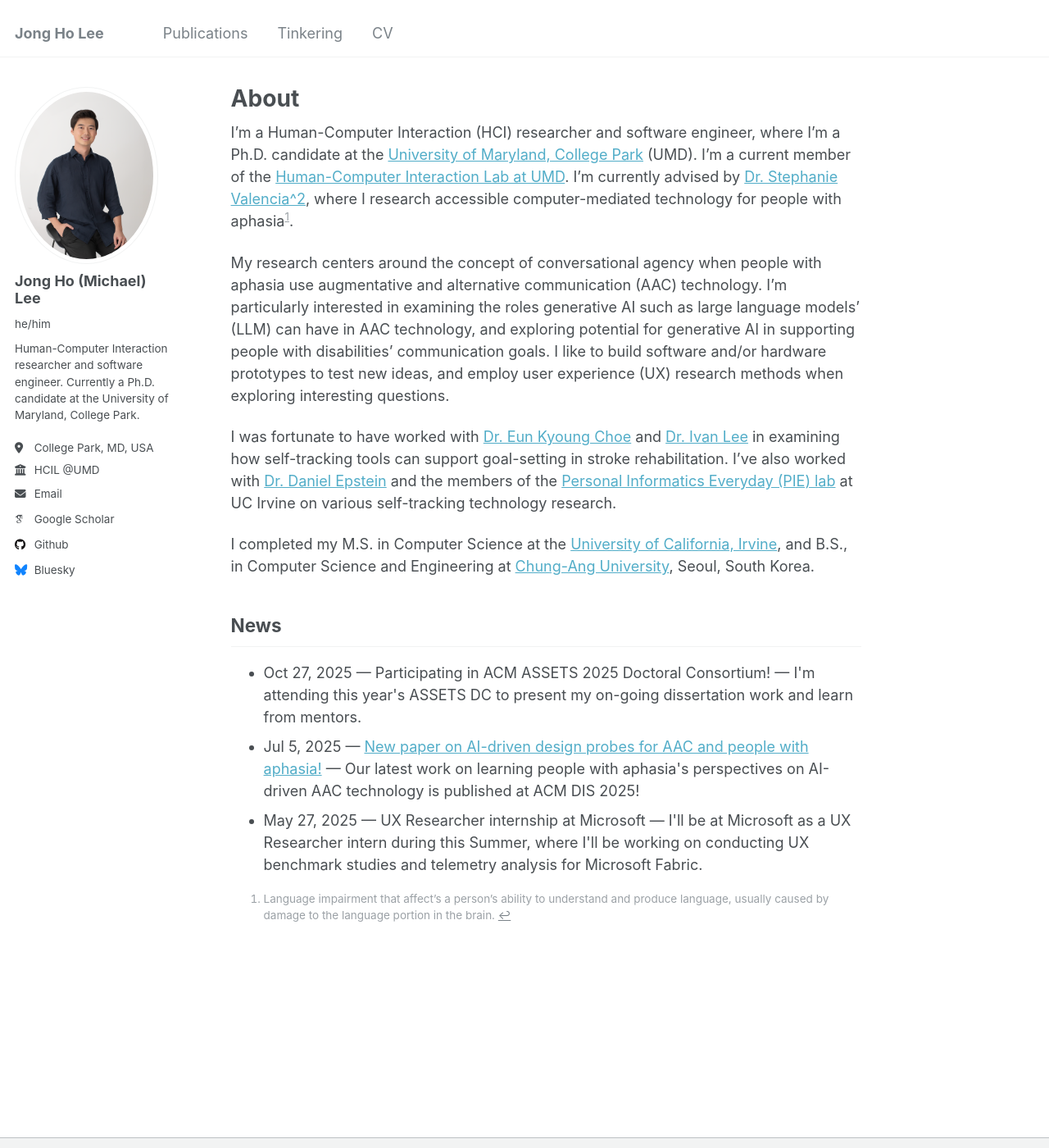
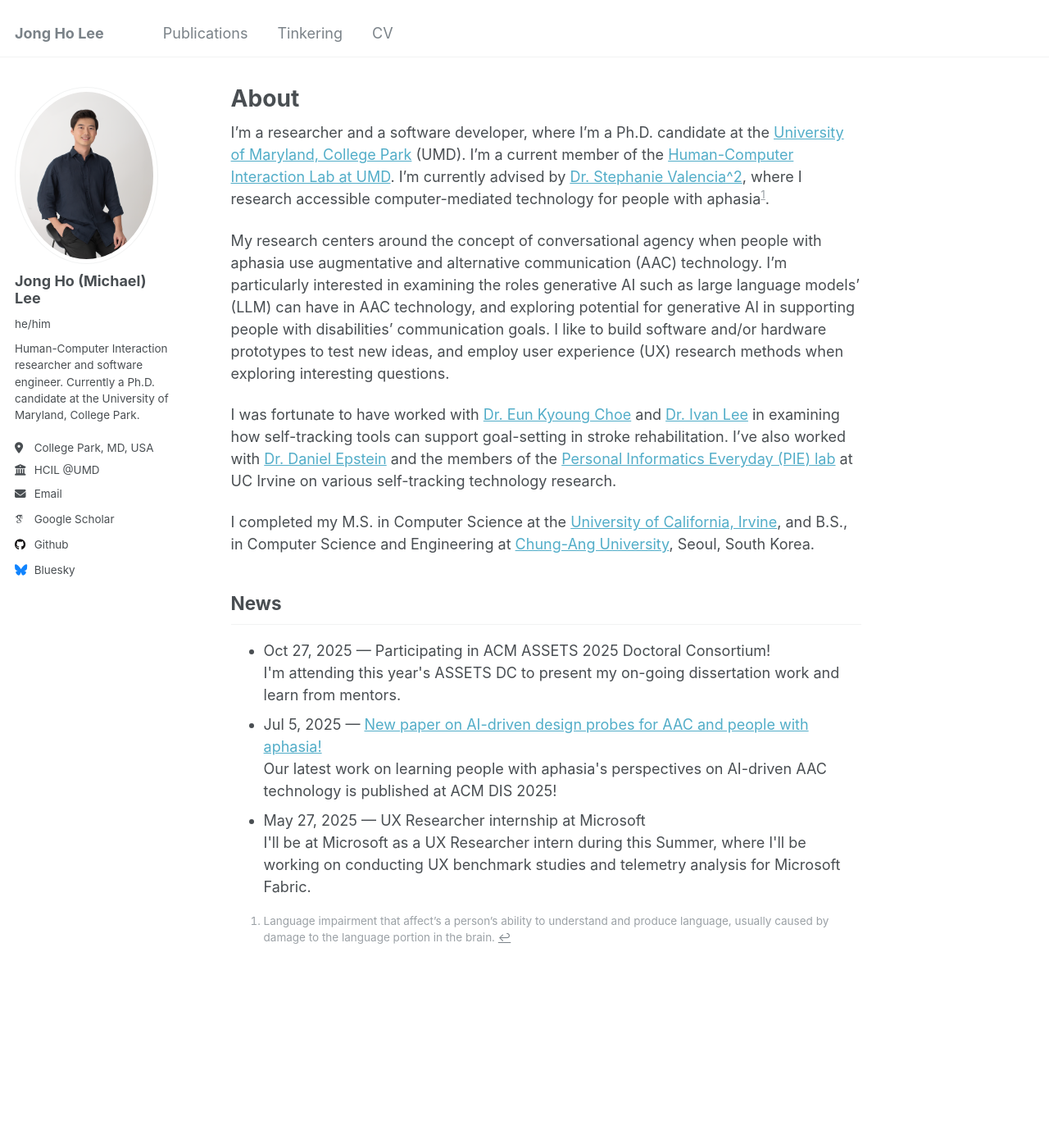
Before and after one commit to brac45/brac45.github.io, a Jekyll site: the page built from _pages/about.md, in a window 1280 px wide and 1400 px high. Shown: the whole window at 82% size. Built offline with Jekyll 4.4.1, drawn with Linux system fonts in a browser that asks for light colours; some web fonts are replaced.

Commit message:
updates to news

```diff
--- a/_pages/about.md
+++ b/_pages/about.md
@@ -7,7 +7,7 @@ redirect_from:
   - /about.html
 ---
 
-I'm a Human-Computer Interaction (HCI) researcher and software engineer, where I'm a Ph.D. candidate at the [University of Maryland, College Park](https://ischool.umd.edu/) (UMD). I'm a current member of the [Human-Computer Interaction Lab at UMD](https://hcil.umd.edu/). I'm currently advised by [Dr. Stephanie Valencia^2](https://stephanie-valencia.com/), where I research accessible computer-mediated technology for people with aphasia[^1].
+I'm a researcher and a software developer, where I'm a Ph.D. candidate at the [University of Maryland, College Park](https://ischool.umd.edu/) (UMD). I'm a current member of the [Human-Computer Interaction Lab at UMD](https://hcil.umd.edu/). I'm currently advised by [Dr. Stephanie Valencia^2](https://stephanie-valencia.com/), where I research accessible computer-mediated technology for people with aphasia[^1].
 
 [^1]: Language impairment that affect's a person's ability to understand and produce language, usually caused by damage to the language portion in the brain.
 
@@ -26,7 +26,7 @@ I completed my M.S. in Computer Science at the [University of California, Irvine
   <li>
     <span>{{ item.date | date: "%b %-d, %Y" }}</span> —
     {% if item.link %}<a href="{{ item.link | relative_url }}">{{ item.title }}</a>{% else %}{{ item.title }}{% endif %}
-    {% if item.description %}<span> — {{ item.description }}</span>{% endif %}
+    {% if item.description %} <br> <span> {{ item.description }}</span>{% endif %}
   </li>
 {% endfor %}
 </ul>
```
